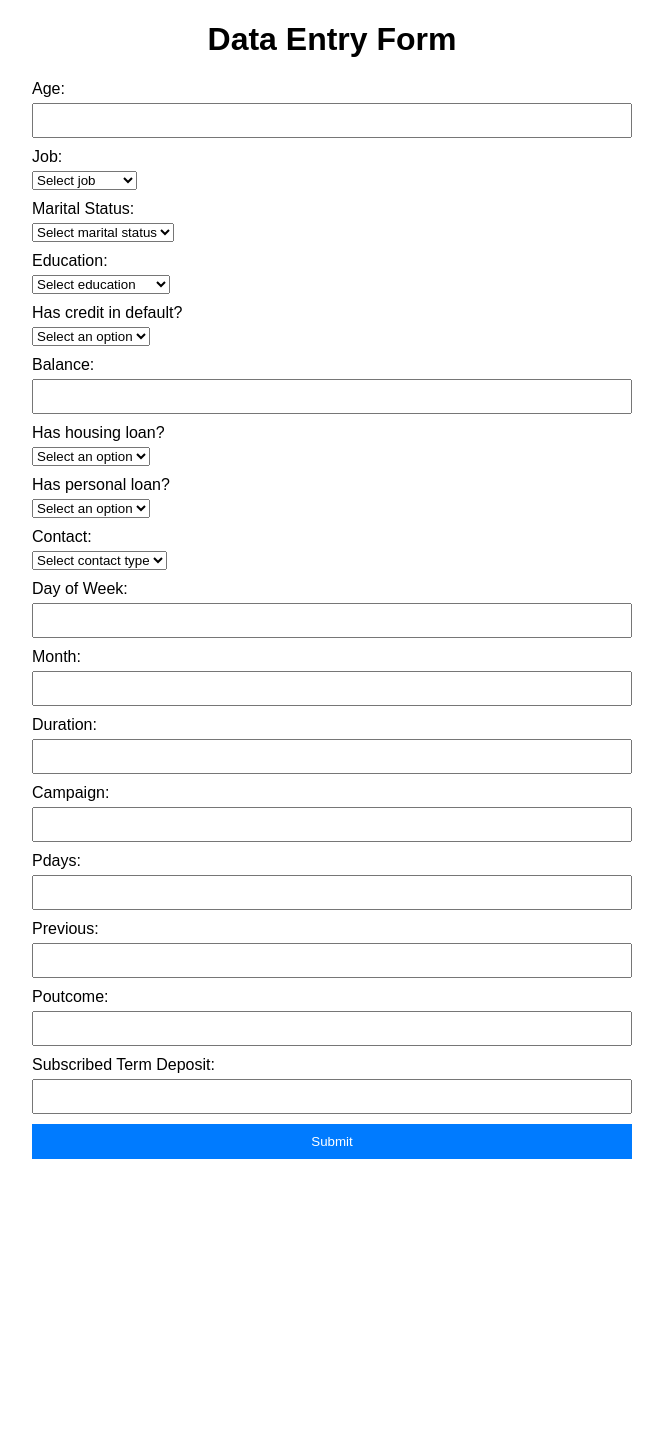
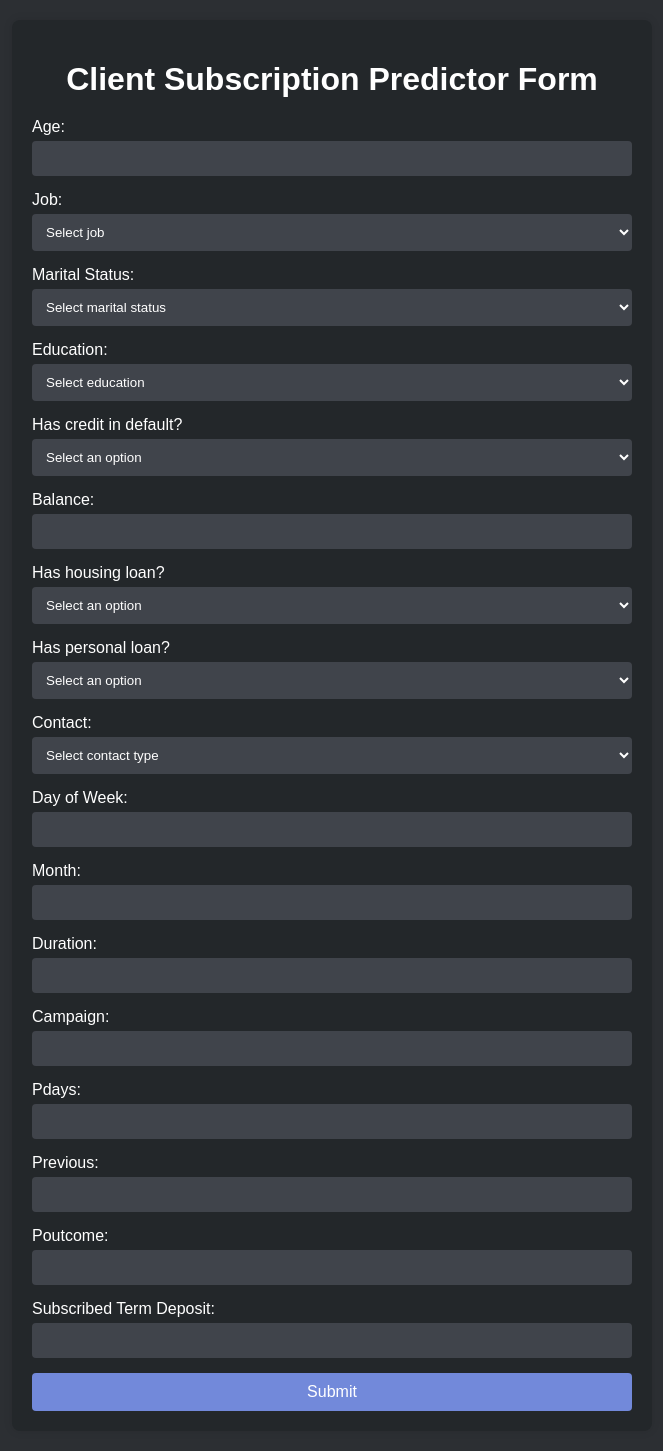
Before and after one commit to shay2301/FairnessPipeline-BankMarketing, a Flask app: page / in a window 1280 px wide. Shown: the whole page, without its empty margins (308-971 px from the left). Run offline with Flask 3, Linux system fonts and the light colour scheme.

Commit message:
shay updated UI styles

```diff
--- a/static/styles.css
+++ b/static/styles.css
@@ -1,19 +1,39 @@
+html, body {
+    height: 100%;
+    margin: 0;
+    padding: 0;
+    overflow: hidden;
+    background-color: #2c2f33;
+    color: #fff;
+    font-family: Arial, sans-serif;
+}
+
 body {
-    font-family: Arial, sans-serif;
+    display: flex;
+    justify-content: center;
+    align-items: center;
+    flex-direction: column;
+}
+
+.container {
+    background-color: #23272a;
+    padding: 20px;
+    border-radius: 8px;
+    box-shadow: 0 0 10px rgba(0, 0, 0, 0.1);
+    max-width: 600px;
+    width: 100%;
     margin: 20px;
+    overflow: auto;
+    max-height: 100%;
 }
 
 h1 {
     text-align: center;
+    margin-bottom: 20px;
 }
 
-form {
-    max-width: 600px;
-    margin: 0 auto;
-}
-
-div {
-    margin-bottom: 10px;
+.form-group {
+    margin-bottom: 15px;
 }
 
 label {
@@ -21,22 +41,33 @@ label {
     margin-bottom: 5px;
 }
 
-input {
+input,
+select {
     width: 100%;
-    padding: 8px;
+    padding: 10px;
+    border: none;
+    border-radius: 4px;
     box-sizing: border-box;
 }
 
+input[type="number"],
+input[type="text"],
+select {
+    background-color: #40444b;
+    color: #fff;
+}
+
 button {
-    display: block;
     width: 100%;
     padding: 10px;
-    background-color: #007BFF;
-    color: white;
+    background-color: #7289da;
+    color: #fff;
     border: none;
+    border-radius: 4px;
     cursor: pointer;
+    font-size: 16px;
 }
 
 button:hover {
-    background-color: #0056b3;
+    background-color: #5b6eae;
 }
--- a/templates/form.html
+++ b/templates/form.html
@@ -3,17 +3,18 @@
 <head>
     <meta charset="UTF-8">
     <meta name="viewport" content="width=device-width, initial-scale=1.0">
-    <title>Data Entry Form</title>
+    <title>Client Subscription Predictor Form</title>
     <link rel="stylesheet" href="{{ url_for('static', filename='styles.css') }}">
 </head>
 <body>
-    <h1>Data Entry Form</h1>
+    <div class="container">
+        <h1>Client Subscription Predictor Form</h1>
         <form method="post">
-        <div>
+            <div class="form-group">
                 <label for="age">Age:</label>
                 <input type="number" id="age" name="age" required>
             </div>
-        <div>
+            <div class="form-group">
                 <label for="job">Job:</label>
                 <select id="job" name="job" required>
                     <option value="" disabled selected>Select job</option>
@@ -31,7 +32,7 @@
                     <option value="unknown">unknown</option>
                 </select>
             </div>
-        <div>
+            <div class="form-group">
                 <label for="marital">Marital Status:</label>
                 <select id="marital" name="marital" required>
                     <option value="" disabled selected>Select marital status</option>
@@ -42,7 +43,7 @@
                     <option value="unknown">unknown</option>
                 </select>
             </div>
-        <div>
+            <div class="form-group">
                 <label for="education">Education:</label>
                 <select id="education" name="education" required>
                     <option value="" disabled selected>Select education</option>
@@ -56,7 +57,7 @@
                     <option value="unknown">unknown</option>
                 </select>
             </div>
-        <div>
+            <div class="form-group">
                 <label for="default">Has credit in default?</label>
                 <select id="default" name="default" required>
                     <option value="" disabled selected>Select an option</option>
@@ -64,11 +65,11 @@
                     <option value="no">No</option>
                 </select>
             </div>
-        <div>
+            <div class="form-group">
                 <label for="balance">Balance:</label>
                 <input type="number" id="balance" name="balance" required>
             </div>
-        <div>
+            <div class="form-group">
                 <label for="housing">Has housing loan?</label>
                 <select id="housing" name="housing" required>
                     <option value="" disabled selected>Select an option</option>
@@ -76,7 +77,7 @@
                     <option value="no">No</option>
                 </select>
             </div>
-        <div>
+            <div class="form-group">
                 <label for="loan">Has personal loan?</label>
                 <select id="loan" name="loan" required>
                     <option value="" disabled selected>Select an option</option>
@@ -84,7 +85,7 @@
                     <option value="no">No</option>
                 </select>
             </div>
-        <div>
+            <div class="form-group">
                 <label for="contact">Contact:</label>
                 <select id="contact" name="contact" required>
                     <option value="" disabled selected>Select contact type</option>
@@ -92,39 +93,40 @@
                     <option value="telephone">telephone</option>
                 </select>
             </div>
-        <div>
+            <div class="form-group">
                 <label for="day_of_week">Day of Week:</label>
                 <input type="text" id="day_of_week" name="day_of_week" required>
             </div>
-        <div>
+            <div class="form-group">
                 <label for="month">Month:</label>
                 <input type="text" id="month" name="month" required>
             </div>
-        <div>
+            <div class="form-group">
                 <label for="duration">Duration:</label>
                 <input type="number" id="duration" name="duration" required>
             </div>
-        <div>
+            <div class="form-group">
                 <label for="campaign">Campaign:</label>
                 <input type="number" id="campaign" name="campaign" required>
             </div>
-        <div>
+            <div class="form-group">
                 <label for="pdays">Pdays:</label>
                 <input type="number" id="pdays" name="pdays">
             </div>
-        <div>
+            <div class="form-group">
                 <label for="previous">Previous:</label>
                 <input type="number" id="previous" name="previous" required>
             </div>
-        <div>
+            <div class="form-group">
                 <label for="poutcome">Poutcome:</label>
                 <input type="text" id="poutcome" name="poutcome">
             </div>
-        <div>
+            <div class="form-group">
                 <label for="y">Subscribed Term Deposit:</label>
                 <input type="text" id="y" name="y" required>
             </div>
             <button type="submit">Submit</button>
         </form>
+    </div>
 </body>
 </html>
```
Lines whose indentation alone changed are shown as unchanged.
